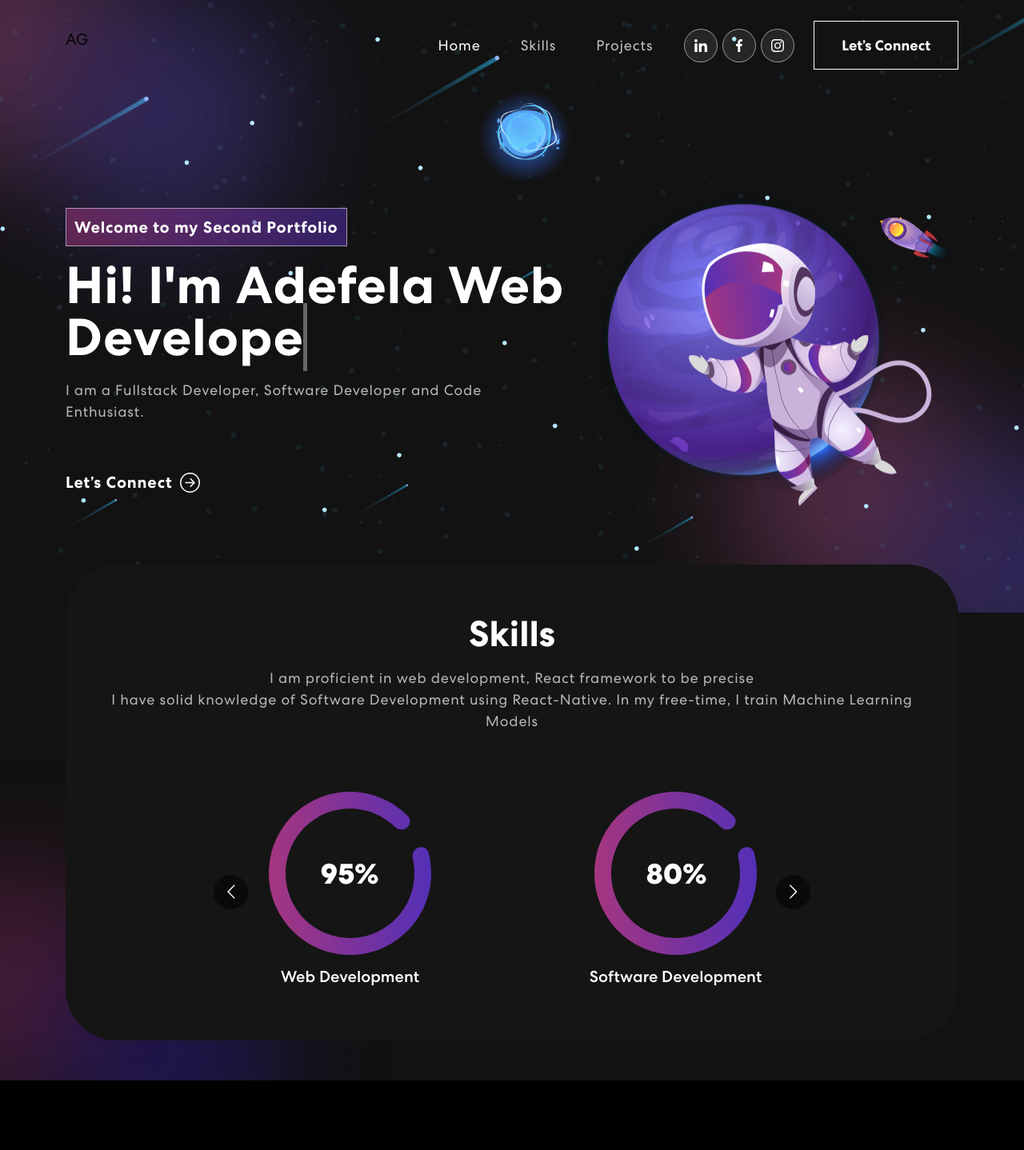
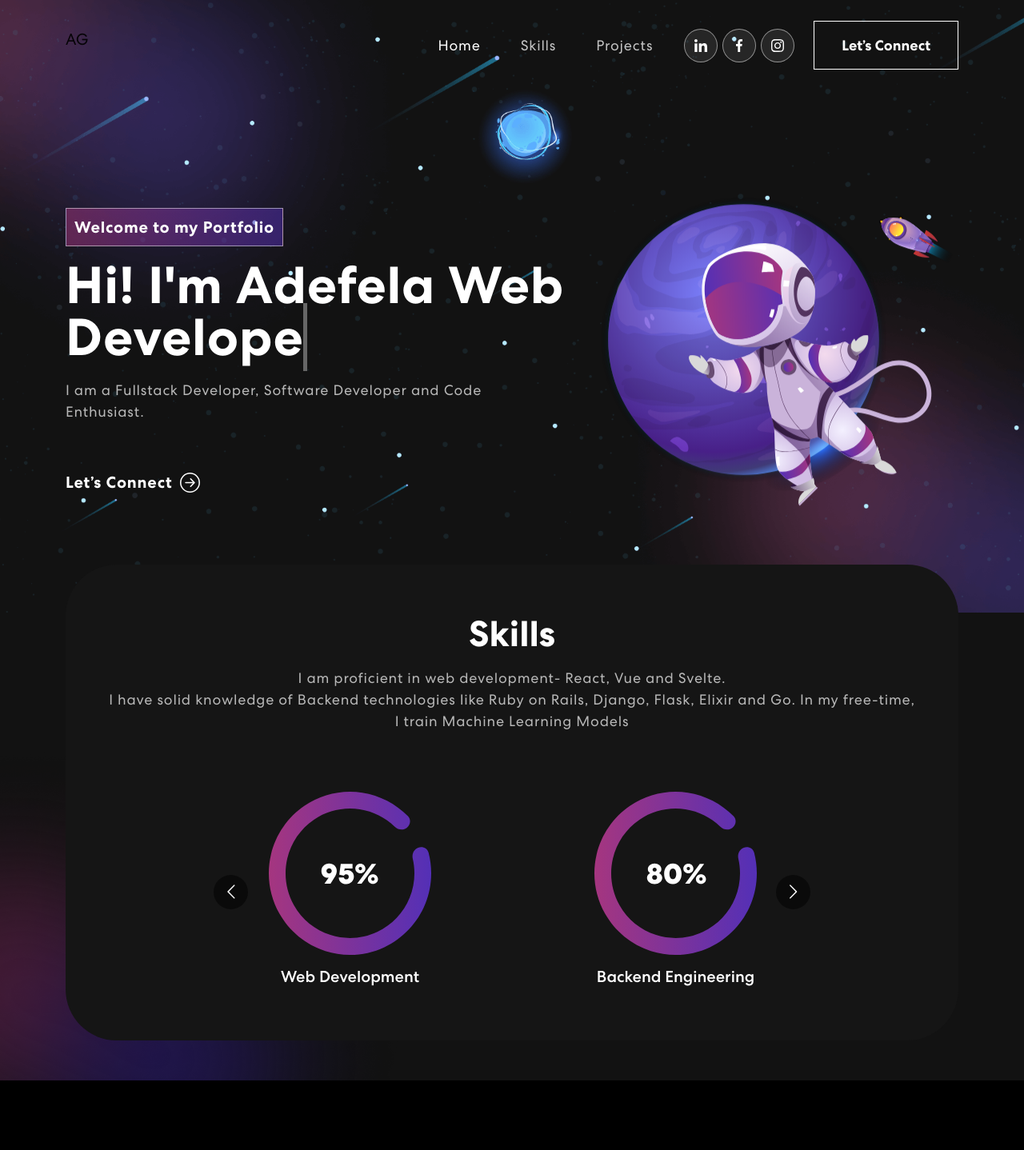
Before and after one commit to Gabrielshow/Second-portfolio-test, a React (Create React App) app: page / in a window 1280 px wide. Shown: the top 1438 px of the page at 80% size. Built offline with nearby package versions, Linux system fonts and the light colour scheme; no server answers.

Commit message:
added technicalities

```diff
--- a/src/components/Banner.js
+++ b/src/components/Banner.js
@@ -55,7 +55,7 @@ export const Banner = () => {
             <TrackVisibility>
               {({ isVisible }) =>
               <div className={isVisible ? "animate__animated animate__fadeIn" : ""}>
-                <span className="tagline">Welcome to my Second Portfolio</span>
+                <span className="tagline">Welcome to my Portfolio</span>
                 <h1>{`Hi! I'm Adefela`} <span className="txt-rotate" dataPeriod="1000" data-rotate='[ "Web Developer", "Web Designer", "UI/UX Designer" ]'><span className="wrap">{text}</span></span></h1>
                   <p>I am a Fullstack Developer, Software Developer and Code Enthusiast.</p>
                   <button onClick={() => console.log('connect')}>Let’s Connect <ArrowRightCircle size={25} /></button>
--- a/src/components/Skills.js
+++ b/src/components/Skills.js
@@ -35,7 +35,7 @@ export const Skills = () => {
                 <div className="col-12">
                     <div className="skill-bx wow zoomIn">
                         <h2>Skills</h2>
-                        <p>I am proficient in web development, React framework to be precise<br></br> I have solid knowledge of Software Development using React-Native. In my free-time, I train Machine Learning Models</p>
+                        <p>I am proficient in web development- React, Vue and Svelte.<br></br> I have solid knowledge of Backend technologies like Ruby on Rails, Django, Flask, Elixir and Go. In my free-time, I train Machine Learning Models</p>
                         <Carousel responsive={responsive} infinite={true} className="owl-carousel owl-theme skill-slider">
                             <div className="item">
                                 <img src={meter1} alt="meter1" />
@@ -43,7 +43,7 @@ export const Skills = () => {
                             </div>
                             <div className="item">
                                 <img src={meter2} alt="meter2" />
-                                <h5>Software Development</h5>
+                                <h5>Backend Engineering</h5>
                             </div>
                             <div className="item">
                                 <img src={meter3} alt="meter3" />
```
